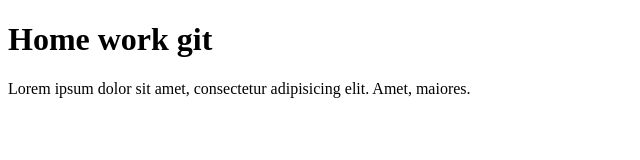
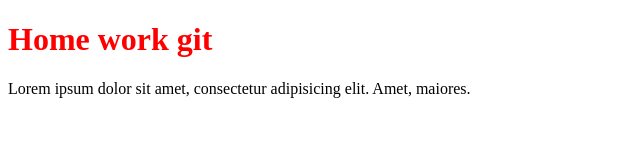
Before and after one commit to Sergey-Radchenko/home-work-git, a plain HTML site: page index.html in a window 1280 px wide. Shown: the whole page, without its empty margins (0-640 px from the left). Drawn offline with Linux system fonts and the light colour scheme.

Commit message:
create style

```diff
--- a/index.html
+++ b/index.html
@@ -3,6 +3,7 @@
 <head>
     <meta charset="UTF-8">
     <title>Git</title>
+    <link rel="stylesheet" type="text/css" href="style.css">
 </head>
 <body>
 <h1>Home work git</h1>
--- /dev/null
+++ b/style.css
@@ -0,0 +1,4 @@
+h1{
+    color: red;
+    font-size: 2rem;
+}
```
